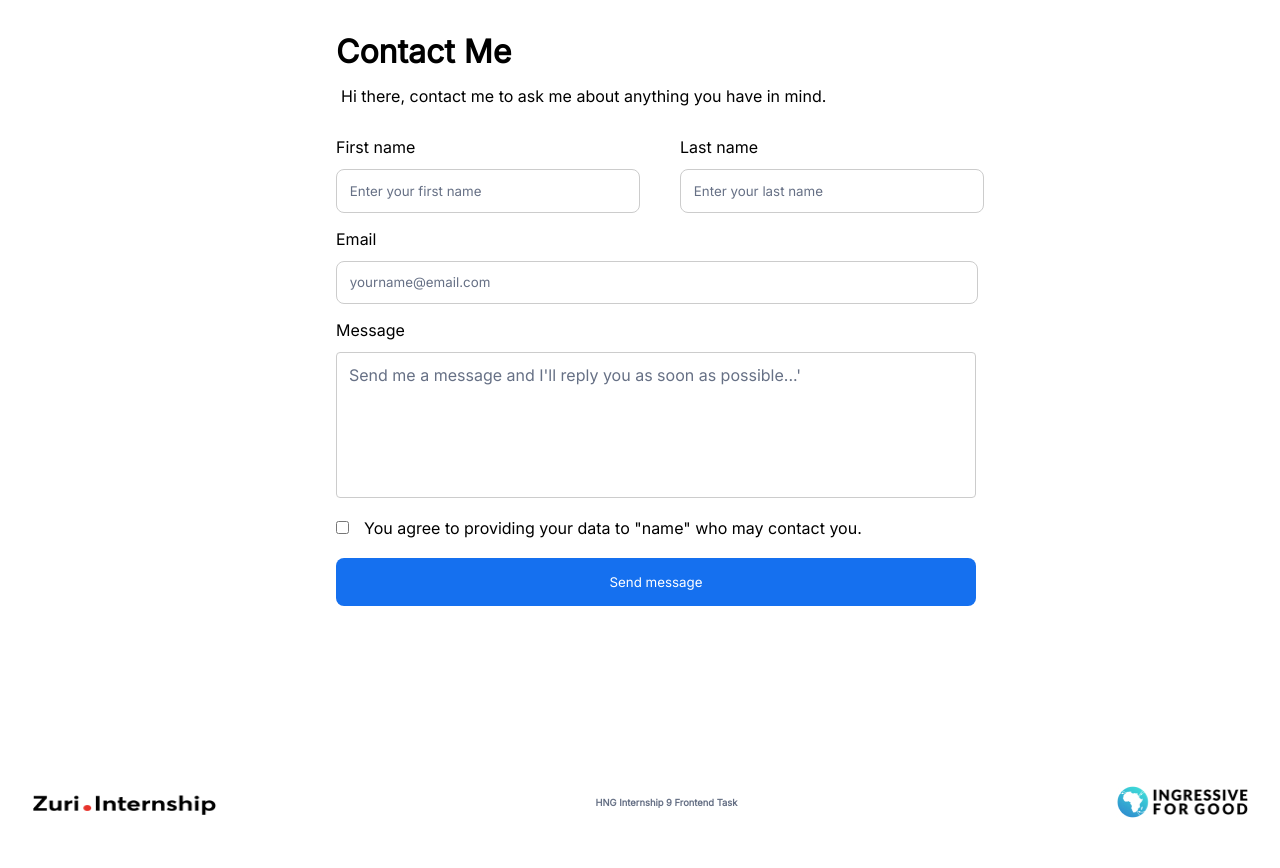
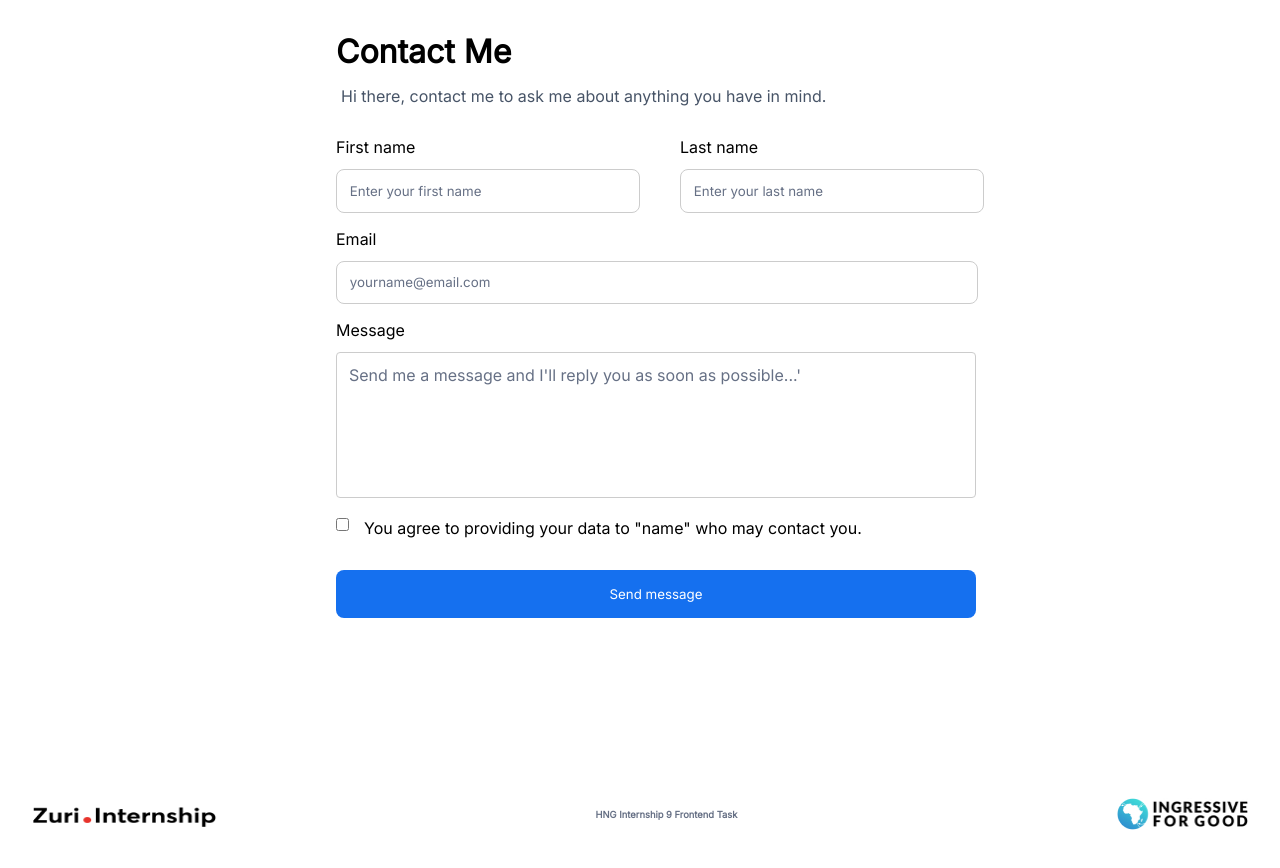
Before and after one commit to doziem/link_tree_app, a React (Create React App) app: page /contact in a window 1280 px wide. Shown: the top 868 px of the page. Built offline with nearby package versions, Linux system fonts and the light colour scheme.

Commit message:
correct the chechbox alignment

```diff
--- a/src/App.css
+++ b/src/App.css
@@ -11,10 +11,9 @@ h1 {
 }
 p {
   margin: 15px 5px;
+  color: #475467;
 }
-::placeholder {
-  color: #667085;
-}
+
 .app {
   margin: 2rem;
   /* width: 100%; */
@@ -103,6 +102,8 @@ textarea {
 
 .checkbox-control {
   margin: 20px 0px;
+  display: flex;
+  align-items: flex-start;
 }
 .checkbox-control > label {
   margin-left: 15px;
@@ -125,6 +126,9 @@ textarea {
   border: none;
 }
 
+::placeholder {
+  color: #667085;
+}
 /* Button */
 .link {
   width: 90%;
```
